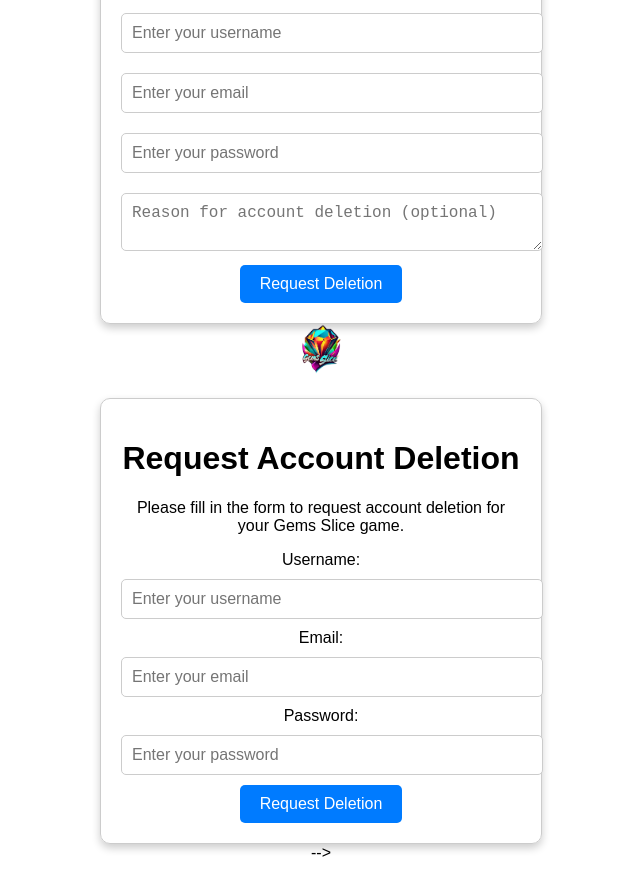
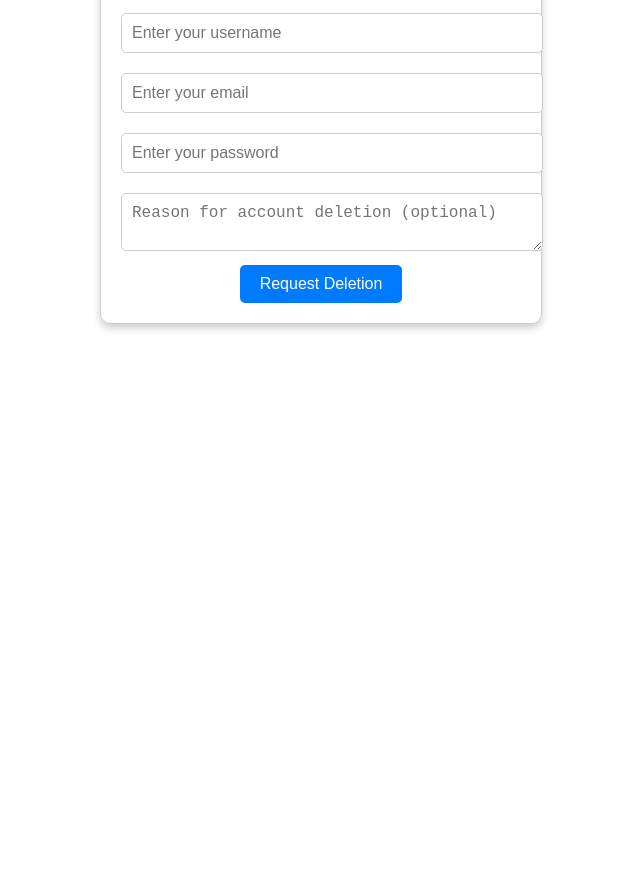
Before and after one commit to sk511/Delete-Account, a plain HTML site: page index.html in a window 1280 px wide. Shown: the part 232-1114 px from the top of the page, without its empty margins (319-959 px from the left). After the commit the page ends 800 px from the top, so only its background shows below. Drawn offline with Linux system fonts and the light colour scheme.

Commit message:
Update index.html

```diff
--- a/index.html
+++ b/index.html
@@ -93,42 +93,3 @@
     </script>
 </body>
 </html>
-
-
-
-
-<!-- <!DOCTYPE html>
-<html lang="en">
-<head>
-  <meta charset="UTF-8">
-  <meta name="viewport" content="width=device-width, initial-scale=1.0">
-  <title>Gems Slice - Account Deletion</title>
-  <!-- Favicon -->
-  <img src="Gem_Slice_Icon-removebg-preview.png" alt="Game Logo" class="logo">
-  <link rel="stylesheet" href="style.css">
-</head>
-<body>
-  <div class="container">
-    <h1>Request Account Deletion</h1>
-    <p>Please fill in the form to request account deletion for your Gems Slice game.</p>
-    <form id="deletionForm">
-      <label for="username">Username:</label>
-      <input type="text" id="username" name="username" placeholder="Enter your username" required>
-
-      <label for="email">Email:</label>
-      <input type="email" id="email" name="email" placeholder="Enter your email" required>
-
-      <label for="password">Password:</label>
-      <input type="password" id="password" name="password" placeholder="Enter your password" required>
-
-      <a href="mailto:your-developer-email@example.com?subject=Account Deletion Request&body=Please provide the following details:%0D%0A%0D%0AUsername: %0D%0AEmail: %0D%0AReason: "
-       target="_blank">
-       <button>Request Deletion</button>
-      </a>
-
-<!--       <button type="submit">Request Deletion</button> -->
-    </form>
-  </div>
-  <script src="script.js"></script>
-</body>
-</html> -->
```
